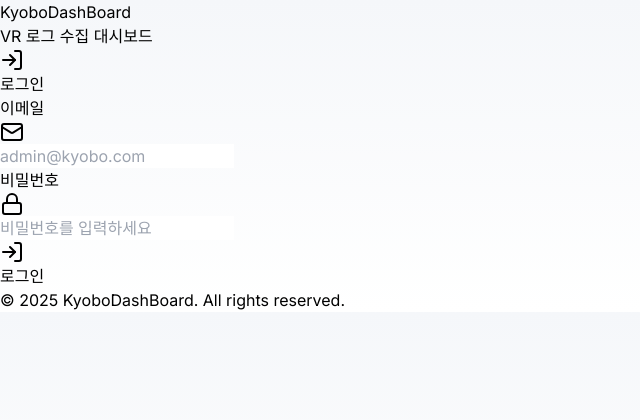
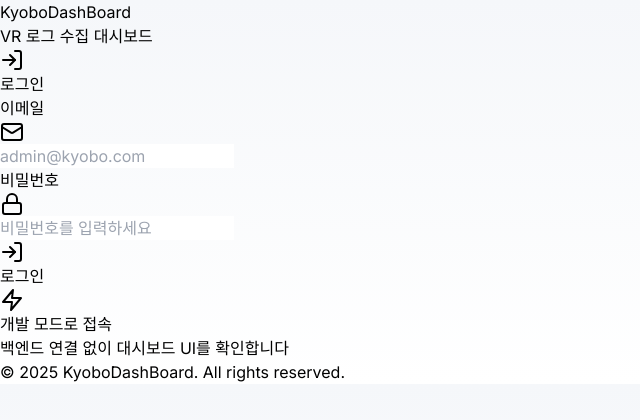
Before and after one commit to mindvridge/KyoboDashBoard, a Next.js app in the folder frontend/: page /login in a window 1280 px wide. Shown: the top 420 px of the page, without its empty margins (0-640 px from the left). Built offline with nearby package versions, Linux system fonts and the light colour scheme; no server answers.

Commit message:
feat: 개발 모드 로그인 추가 (백엔드 없이 UI 테스트 가능)

```diff
--- a/frontend/app/login/page.tsx
+++ b/frontend/app/login/page.tsx
@@ -6,7 +6,16 @@ import { Card, CardHeader, CardTitle, CardContent } from '@/components/ui/Card';
 import { Button } from '@/components/ui/Button';
 import { Input } from '@/components/ui/Input';
 import { authApi } from '@/utils/api';
-import { LogIn, Mail, Lock, AlertCircle } from 'lucide-react';
+import { LogIn, Mail, Lock, AlertCircle, Zap } from 'lucide-react';
+
+// Development mode user for when backend is unavailable
+const DEV_USER = {
+  id: 'dev-user-001',
+  email: 'admin@kyobo.com',
+  username: 'admin',
+  name: '관리자',
+  role: 'admin' as const,
+};
 
 export default function LoginPage() {
   const router = useRouter();
@@ -36,6 +45,18 @@ export default function LoginPage() {
     } finally {
       setIsLoading(false);
     }
+  };
+
+  // Development mode login (bypasses backend authentication)
+  const handleDevLogin = () => {
+    // Create a fake token for development
+    const devToken = 'dev-token-' + Date.now();
+
+    localStorage.setItem('auth_token', devToken);
+    localStorage.setItem('user', JSON.stringify(DEV_USER));
+    localStorage.setItem('dev_mode', 'true');
+
+    router.push('/');
   };
 
   return (
@@ -106,6 +127,21 @@ export default function LoginPage() {
                 )}
               </Button>
             </form>
+
+            <div className="mt-4 pt-4 border-t border-gray-200">
+              <Button
+                type="button"
+                variant="outline"
+                className="w-full"
+                onClick={handleDevLogin}
+              >
+                <Zap className="w-4 h-4 mr-2" />
+                개발 모드로 접속
+              </Button>
+              <p className="text-xs text-gray-500 text-center mt-2">
+                백엔드 연결 없이 대시보드 UI를 확인합니다
+              </p>
+            </div>
           </CardContent>
         </Card>
 
--- a/frontend/contexts/AuthContext.tsx
+++ b/frontend/contexts/AuthContext.tsx
@@ -10,6 +10,7 @@ interface AuthContextType {
   token: string | null;
   isLoading: boolean;
   isAuthenticated: boolean;
+  isDevMode: boolean;
   login: (email: string, password: string) => Promise<void>;
   logout: () => void;
 }
@@ -20,6 +21,7 @@ export function AuthProvider({ children }: { children: ReactNode }) {
   const [user, setUser] = useState<User | null>(null);
   const [token, setToken] = useState<string | null>(null);
   const [isLoading, setIsLoading] = useState(true);
+  const [isDevMode, setIsDevMode] = useState(false);
   const router = useRouter();
 
   // Initialize auth state from localStorage
@@ -28,9 +30,16 @@ export function AuthProvider({ children }: { children: ReactNode }) {
       try {
         const storedToken = localStorage.getItem('auth_token');
         const storedUser = localStorage.getItem('user');
+        const devMode = localStorage.getItem('dev_mode') === 'true';
 
         if (storedToken && storedUser) {
-          // Verify token is still valid
+          // If in development mode, skip token verification
+          if (devMode) {
+            setToken(storedToken);
+            setUser(JSON.parse(storedUser));
+            setIsDevMode(true);
+          } else {
+            // Verify token is still valid with backend
             try {
               const response = await authApi.getMe(storedToken);
               if (response.success && response.data) {
@@ -45,6 +54,7 @@ export function AuthProvider({ children }: { children: ReactNode }) {
               // Token invalid, clear storage
               localStorage.removeItem('auth_token');
               localStorage.removeItem('user');
+            }
           }
         }
       } catch {
@@ -65,9 +75,11 @@ export function AuthProvider({ children }: { children: ReactNode }) {
 
       localStorage.setItem('auth_token', newToken);
       localStorage.setItem('user', JSON.stringify(newUser));
+      localStorage.removeItem('dev_mode');
 
       setToken(newToken);
       setUser(newUser);
+      setIsDevMode(false);
 
       router.push('/');
     }
@@ -76,8 +88,10 @@ export function AuthProvider({ children }: { children: ReactNode }) {
   const logout = () => {
     localStorage.removeItem('auth_token');
     localStorage.removeItem('user');
+    localStorage.removeItem('dev_mode');
     setToken(null);
     setUser(null);
+    setIsDevMode(false);
     router.push('/login');
   };
 
@@ -88,6 +102,7 @@ export function AuthProvider({ children }: { children: ReactNode }) {
         token,
         isLoading,
         isAuthenticated: !!token && !!user,
+        isDevMode,
         login,
         logout,
       }}
```
Lines whose indentation alone changed are shown as unchanged.
